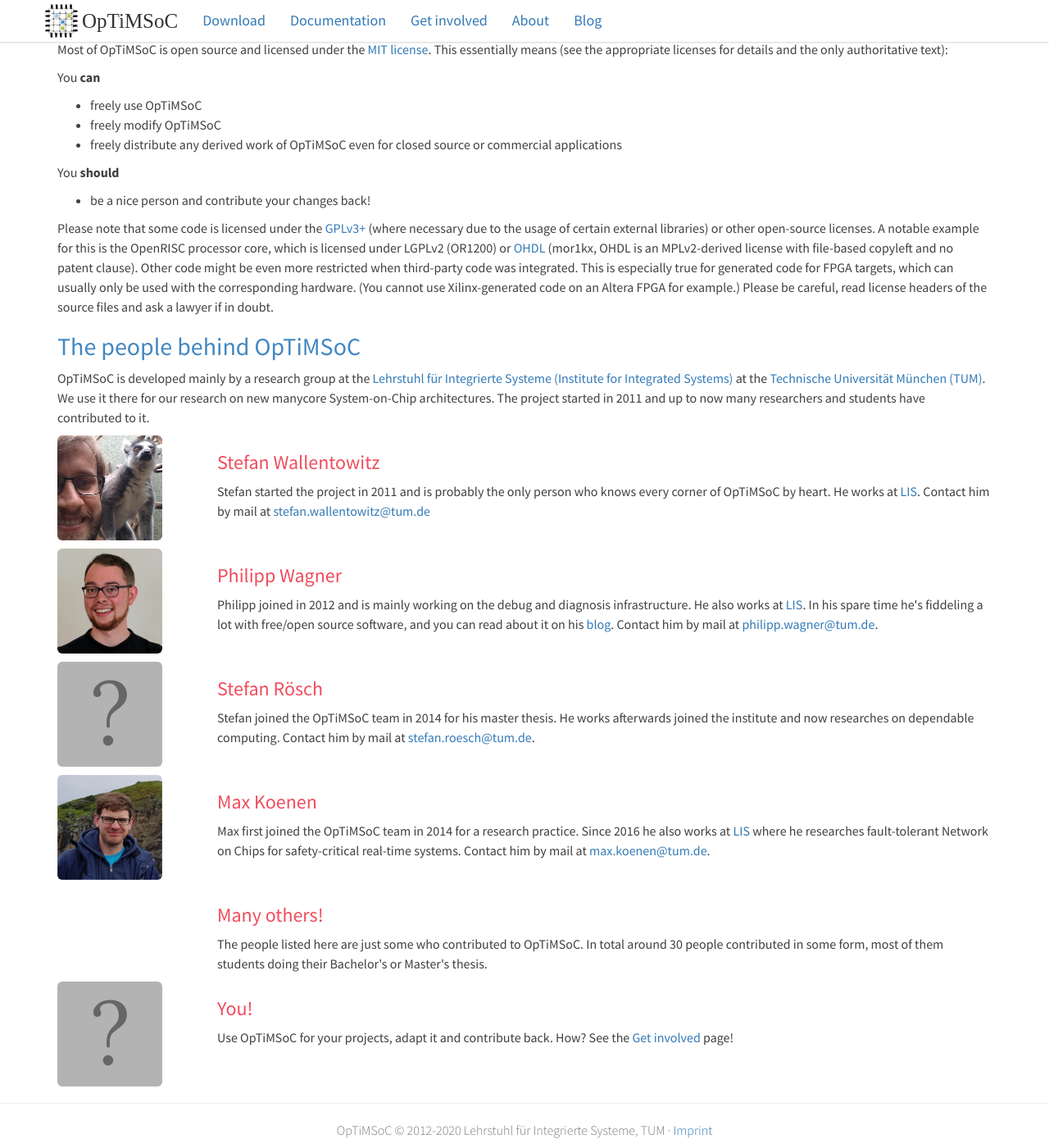
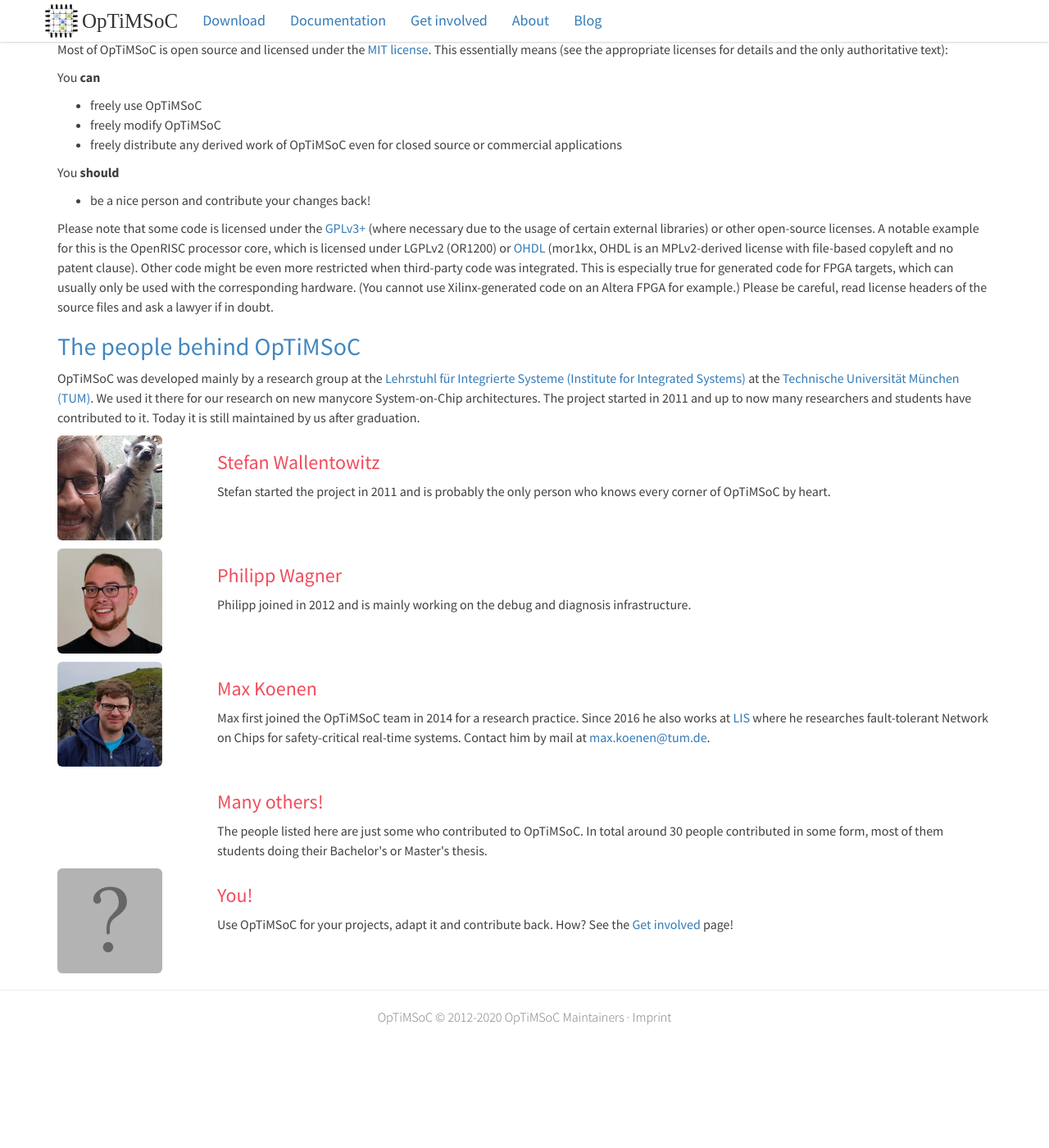
Before and after one commit to optimsoc/optimsoc-web, a Jekyll site: the page built from about.md, in a window 1280 px wide and 1400 px high, scrolled down 584 px. Shown: the whole window at 82% size. Built offline with Jekyll 4.4.1, drawn with Linux system fonts in a browser that asks for light colours; nearby versions of some CDN libraries; some web fonts are replaced; after the commit the page ends 1846 px from its top, so only the background shows below that.

Commit message:
Remove LIS

```diff
--- a/_layouts/base.html
+++ b/_layouts/base.html
@@ -54,7 +54,7 @@
   <!-- footer -->
   <hr>
   <footer class="optimsoc-footer">
-    <p>OpTiMSoC &copy; 2012-{{ site.time | date: '%Y' }} Lehrstuhl für Integrierte Systeme, TUM &middot; <a href="http://www.lis.ei.tum.de/index.php?id=11">Imprint</a></p>
+    <p>OpTiMSoC &copy; 2012-{{ site.time | date: '%Y' }} OpTiMSoC Maintainers &middot; Imprint</p>
   </footer>
 
   <script src="//code.jquery.com/jquery-1.11.3.min.js"></script>
--- a/about.md
+++ b/about.md
@@ -38,7 +38,7 @@ Please note that some code is licensed under the [GPLv3+](http://www.gnu.org/lic
 
 ## The people behind OpTiMSoC
 
-OpTiMSoC is developed mainly by a research group at the [Lehrstuhl für Integrierte Systeme (Institute for Integrated Systems)](http://lis.ei.tum.de) at the [Technische Universität München (TUM)](http://www.tum.de). We use it there for our research on new manycore System-on-Chip architectures. The project started in 2011 and up to now many researchers and students have contributed to it.
+OpTiMSoC was developed mainly by a research group at the [Lehrstuhl für Integrierte Systeme (Institute for Integrated Systems)](http://lis.ei.tum.de) at the [Technische Universität München (TUM)](http://www.tum.de). We used it there for our research on new manycore System-on-Chip architectures. The project started in 2011 and up to now many researchers and students have contributed to it. Today it is still maintained by us after graduation.
 
 <div class="row optimsoc-about-people">
   <div class="col-md-2">
@@ -47,8 +47,6 @@ OpTiMSoC is developed mainly by a research group at the [Lehrstuhl für Integrie
   <div class="col-md-10">
     <h3>Stefan Wallentowitz</h3>
     Stefan started the project in 2011 and is probably the only person who knows every corner of OpTiMSoC by heart.
-    He works at <a href="http://www.lis.ei.tum.de/?id=wallentowitz">LIS</a>.
-    Contact him by mail at <a href="mailto:stefan.wallentowitz@tum.de">stefan.wallentowitz@tum.de</a>
   </div>
 </div>
 
@@ -58,18 +56,9 @@ OpTiMSoC is developed mainly by a research group at the [Lehrstuhl für Integrie
   </div>
   <div class="col-md-10">
     <h3>Philipp Wagner</h3>
-    Philipp joined in 2012 and is mainly working on the debug and diagnosis infrastructure. He also works at <a href="http://www.lis.ei.tum.de/?id=wagner">LIS</a>. In his spare time he's fiddeling a lot with free/open source software, and you can read about it on his <a href="https://philipp-wagner.com">blog</a>. Contact him by mail at <a href="mailto:philipp.wagner@tum.de">philipp.wagner@tum.de</a>.
+    Philipp joined in 2012 and is mainly working on the debug and diagnosis infrastructure.
   </div>
 </div>
-
-<div class="row optimsoc-about-people"> <div class="col-md-2"> <img
-  class="img-rounded" src="/img/people/no-image.png"/> </div> <div
-  class="col-md-10"> <h3>Stefan Rösch</h3> Stefan joined the OpTiMSoC
-  team in 2014 for his master thesis. He works afterwards joined the
-  institute and now researches on dependable computing. Contact him by
-  mail at <a
-  href="mailto:stefan.roesch@tum.de">stefan.roesch@tum.de</a>.</div>
-  </div>
 
 <div class="row optimsoc-about-people">
   <div class="col-md-2">
```
